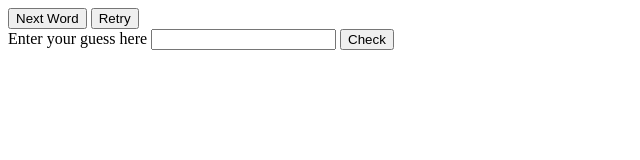
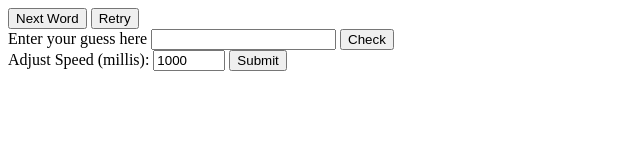
Before and after one commit to martiansnoop/fingerspelling, a plain HTML site: page index.html in a window 1280 px wide. Shown: the whole page, without its empty margins (0-640 px from the left). Drawn offline with Linux system fonts and the light colour scheme.

Commit message:
Allow user to adjust playback speed

```diff
--- a/fingerspelling.js
+++ b/fingerspelling.js
@@ -16,9 +16,13 @@ const guessInput = document.getElementById("guess-input");
 const checkButton = document.getElementById("check-button");
 const retryButton = document.getElementById("retry-button");
 const nextWordButton = document.getElementById("next-word-button");
+const adjustSpeedForm = document.getElementById("adjust-speed-form");
+const adjustSpeedInput = document.getElementById("adjust-speed-input");
 const guessForm = document.getElementById("guess-form");
 const successIndicator = document.getElementById("success-indicator");
 const failureIndicator = document.getElementById("failure-indicator");
+
+adjustSpeedInput.value = intervalMillis;
 
 // current word list is taken from here, with all 1 and 2 letter words removed:
 // https://github.com/first20hours/google-10000-english/blob/master/google-10000-english-usa.txt
@@ -59,6 +63,12 @@ guessForm.addEventListener("submit", function(event) {
         console.log("Try again.");
         failureIndicator.style.display = "block"
     }
+});
+
+adjustSpeedForm.addEventListener("submit", function(event) {
+    event.preventDefault();
+    intervalMillis = adjustSpeedInput.value;
+    nextWordButton.focus();
 });
 
 function getImagesByLetter() {
--- a/index.html
+++ b/index.html
@@ -17,6 +17,11 @@
         <!-- FIXME currently using inline styles because I'm lazy and it's convenient -->
         <div id="success-indicator" style="display:none">Correct!</div>
         <div id="failure-indicator" style="display:none">Try again.</div>
+        <form id="adjust-speed-form" name="adjust-speed-form">
+            <label for="adjust-speed-input">Adjust Speed (millis):</label>
+            <input id="adjust-speed-input" type="number" min="100" max="2000" step="100" />
+            <button id="adjust-speed-button" name="adjust-speed" type="submit">Submit</button>
+        </form>
 
         <script type="text/javascript" src="fingerspelling.js"></script>
         <script type="text/javascript">
```
